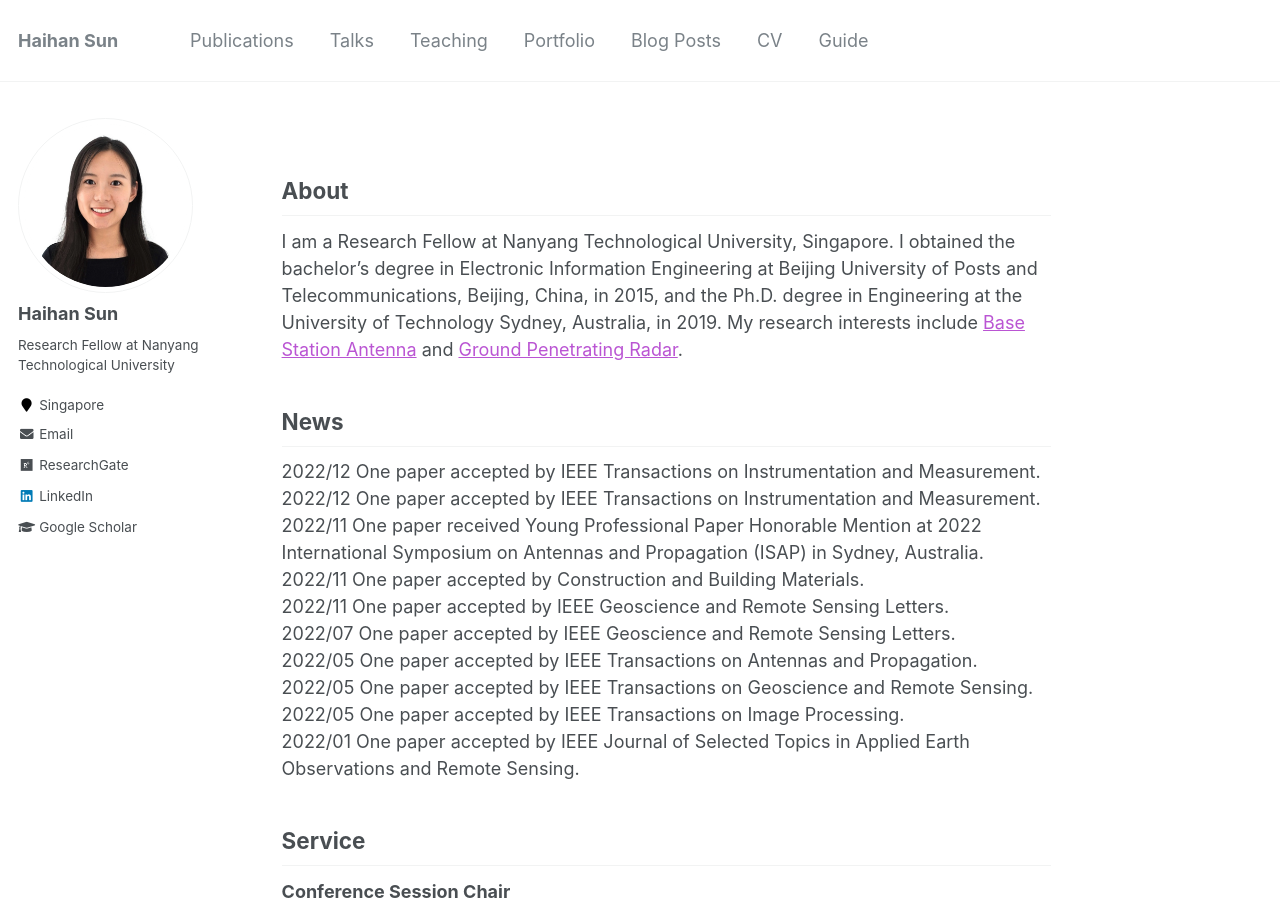
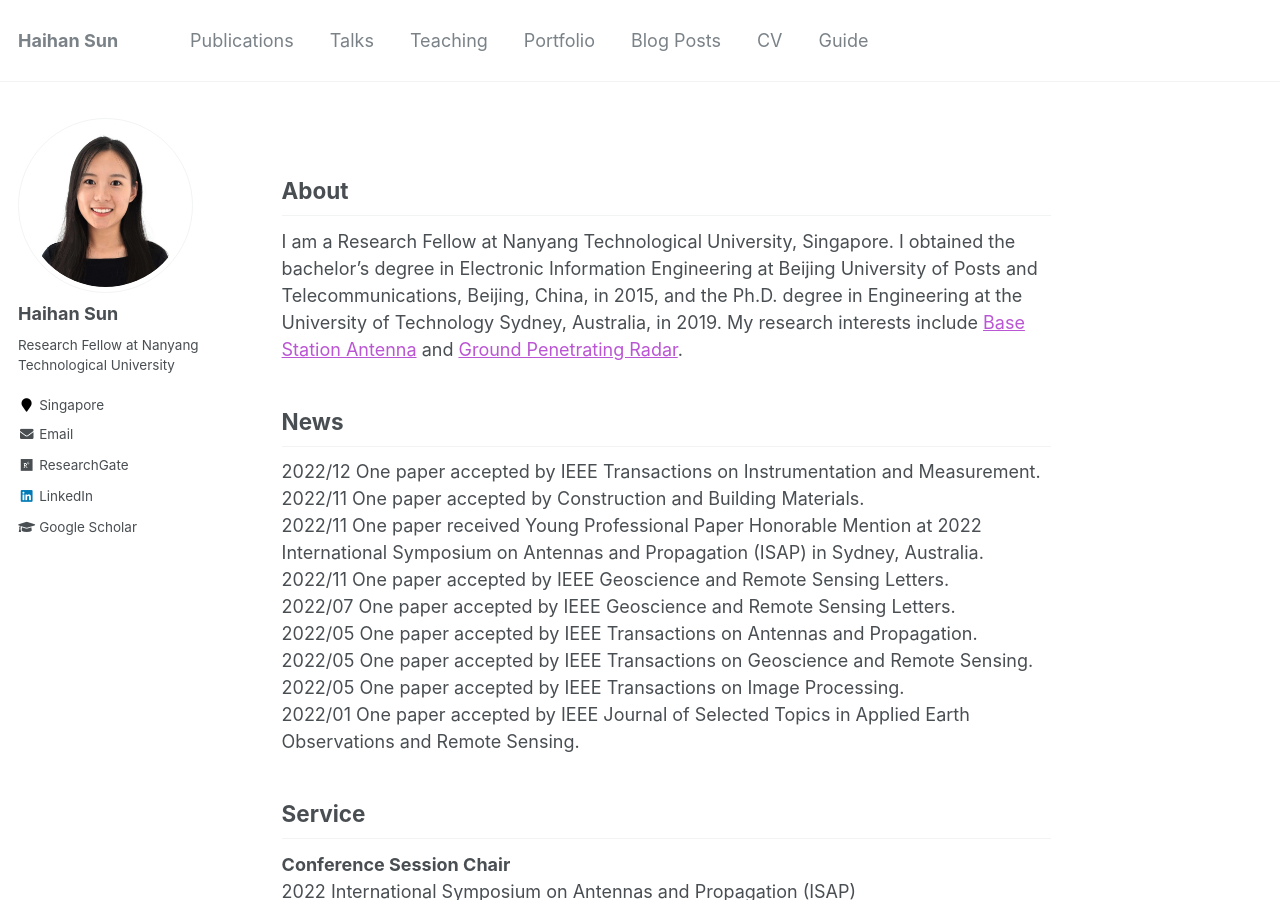
Before and after one commit to Haihan-Sun/Haihan-Sun.github.io, a Jekyll site: the page built from _pages/about.md, in a window 1280 px wide and 900 px high. Built offline with Jekyll 4.4.1, drawn with Linux system fonts in a browser that asks for light colours.

Commit message:
Update about.md

```diff
--- a/_pages/about.md
+++ b/_pages/about.md
@@ -14,9 +14,8 @@ I am a Research Fellow at Nanyang Technological University, Singapore. I obtaine
 News
 ------
 2022/12  One paper accepted by IEEE Transactions on Instrumentation and Measurement. <br>
-2022/12  One paper accepted by IEEE Transactions on Instrumentation and Measurement. <br>
+2022/11  One paper accepted by Construction and Building Materials. <br>
 2022/11  One paper received Young Professional Paper Honorable Mention at 2022 International Symposium on Antennas and Propagation (ISAP) in Sydney, Australia.  <br>
-2022/11  One paper accepted by Construction and Building Materials. <br>
 2022/11  One paper accepted by IEEE Geoscience and Remote Sensing Letters. <br>
 2022/07  One paper accepted by IEEE Geoscience and Remote Sensing Letters. <br>
 2022/05  One paper accepted by IEEE Transactions on Antennas and Propagation.  <br>
```
